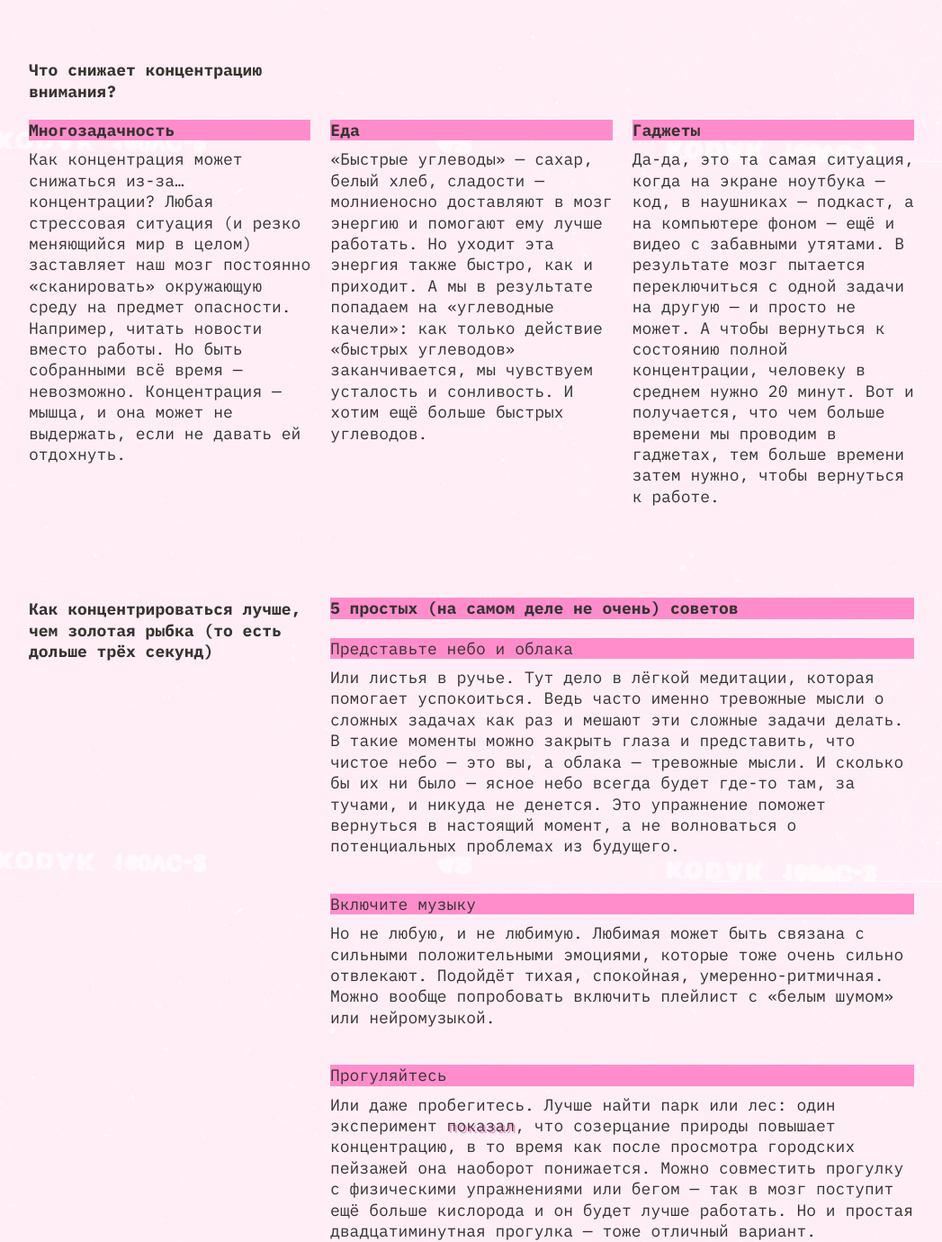
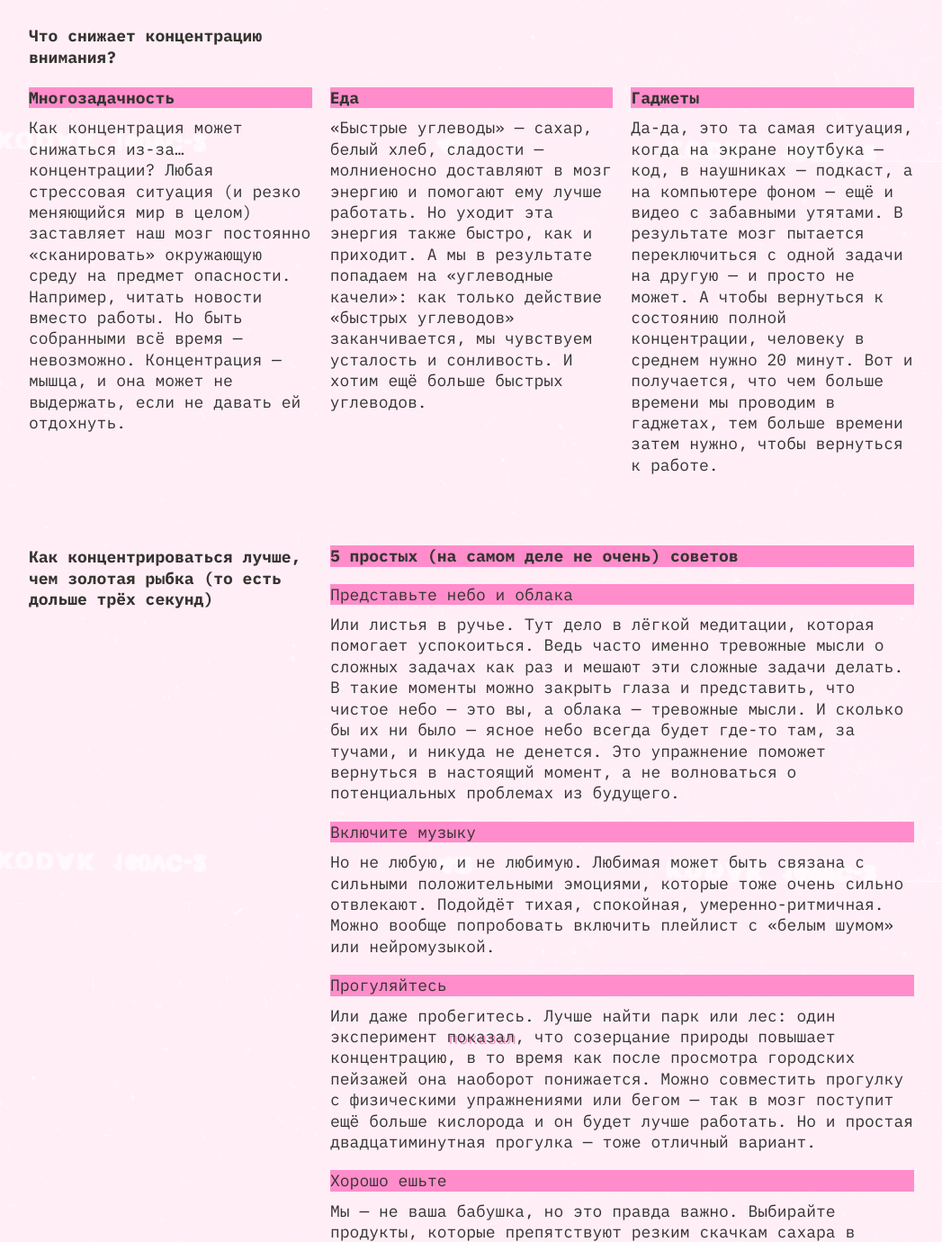
Before and after one commit to aordinartsev/slozhno-sosredotochitsya-fd, a plain HTML site: page index.html in a window 1280 px wide. Shown: the part 1420-2800 px from the top of the page at 90% size, without its empty margins (116-1163 px from the left). Drawn offline with Linux system fonts and the light colour scheme.

Commit message:
Fixed all bugs
Алексей, проверил все три разрешения. Исправления сделал. Спасибо!

```diff
--- a/index.html
+++ b/index.html
@@ -107,37 +107,37 @@
             секунд)</h2>
         <div class="card-content card-content-rec">
           <h3 class="title-decor advice">5 простых (на самом деле не очень) советов</h3>
-          <article>
+          <article class="advice-article">
             <h4 class="text-decor">Представьте небо и облака</h4>
-            <p class="main-text">Или листья в ручье. Тут дело в лёгкой медитации, которая помогает успокоиться. Ведь часто
+            <p class="main-text main-text-mobile">Или листья в ручье. Тут дело в лёгкой медитации, которая помогает успокоиться. Ведь часто
               именно тревожные мысли о сложных задачах как раз и мешают эти сложные задачи делать. В такие моменты можно
               закрыть глаза и представить, что чистое небо — это вы, а облака — тревожные мысли. И сколько бы их ни было —
               ясное небо всегда будет где-то там, за тучами, и никуда не денется. Это упражнение поможет вернуться в
               настоящий момент, а не волноваться о потенциальных проблемах из будущего.</p>
           </article>
 
-          <article>
+          <article class="advice-article">
             <h4 class="text-decor">Включите музыку</h4>
-            <p class="main-text">Но не любую, и не любимую. Любимая может быть связана с сильными положительными эмоциями,
+            <p class="main-text main-text-mobile">Но не любую, и не любимую. Любимая может быть связана с сильными положительными эмоциями,
               которые тоже очень сильно отвлекают. Подойдёт тихая, спокойная, умеренно-ритмичная. Можно вообще попробовать
               включить плейлист с «белым шумом» или нейромузыкой.</p>
           </article>
-          <article>
+          <article class="advice-article">
             <h4 class="text-decor">Прогуляйтесь</h4>
-            <p class="main-text">Или даже пробегитесь. Лучше найти парк или лес: один эксперимент <a
+            <p class="main-text main-text-mobile">Или даже пробегитесь. Лучше найти парк или лес: один эксперимент <a
                 href="https://www.sciencedirect.com/science/article/abs/pii/S0272494415000328"
                 target="_blank">показал</a>, что созерцание природы повышает концентрацию, в то время как после просмотра
               городских пейзажей она наоборот понижается. Можно совместить прогулку с физическими упражнениями или бегом —
               так в мозг поступит ещё больше кислорода и он будет лучше работать. Но и простая двадцатиминутная прогулка —
               тоже отличный вариант.</p>
           </article>
-          <article>
+          <article class="advice-article">
             <h4 class="text-decor">Хорошо ешьте</h4>
-            <p class="main-text">Мы — не ваша бабушка, но это правда важно. Выбирайте продукты, которые препятствуют
+            <p class="main-text main-text-mobile">Мы — не ваша бабушка, но это правда важно. Выбирайте продукты, которые препятствуют
               резким скачкам сахара в крови. Например, с высоким содержанием клетчатки: овощи, ягоды, бобовые (нут,
               чечевица, фасоль), коричневый рис, хлеб из цельнозерновой пшеницы.</p>
           </article>
-          <article>
+          <article class="advice-article">
             <h4 class="text-decor">Читайте</h4>
             <p class="main-text">Настоящие бумажные книги. Это правда помогает с концентрацией: чтобы прочитать пост в
               соцсети, достаточно нескольких минут или даже секунд. А вот интересная книга способна затянуть и на
@@ -155,7 +155,7 @@
       </section>
     </main>
     <footer class="footer decorated-zone">
-    <h2 class="title footer-title">focus</h2>
+      <h2 class="title footer-title">focus</h2>
     </footer>
     <script src="./scripts/script.js"></script>
   </body>
--- a/styles/style.css
+++ b/styles/style.css
@@ -8,11 +8,15 @@
   padding: 0 10px;
 }
 
+.hard-concentrate {
+  /* display: grid; */
+  margin-block-start: 0px;
+  /* gap: 100px; */
+}
+
 .low-concentrate {
-  display: grid;
-  margin-block-start: 29px;
-  margin-block-end: 30px;
-  gap: 1px;
+  margin-block-end: 0;
+  margin-block-start: 33px;
 }
 
 .header {
@@ -69,7 +73,7 @@
   line-height: 23.4px;
   letter-spacing: 0%;
   font-weight: var(--weight-bold);
-  margin-block-start: 0.px;
+  margin-block-start: 0px;
 }
 
 .title-header-decor {
@@ -90,7 +94,7 @@
 
 .main-text {
   margin: 0;
-  padding-block-end: 20px;
+  padding-block-end: 19px;
   font-weight: var(--weight-normal);
   font-family: "IBM Plex Mono", sans-serif;
   font-size: 18px;
@@ -98,9 +102,13 @@
   color:var(--main-text);
 }
 
+.main-text-mobile {
+  /* padding-block-start: -50px; */
+}
+
 .text-decor {
   margin: 0;
-  margin-block-start: 0px;
+  /* margin-block-end: px; */
   font-weight: var(--weight-normal);
   font-family: "IBM Plex Mono", sans-serif;
   font-size: 18px;
@@ -123,6 +131,10 @@
 .img-title {
   margin-block-start: 1px;
   margin-block-end: 0px;
+}
+
+.card-content-rec {
+  /* gap: 20px; */
 }
 
 img {
@@ -151,13 +163,13 @@ footer {
   padding-top: 9px;
   list-style: none;
   padding-right: 0px;
-  gap: 16px;
+  gap: 15px;
 }
 
 .header__theme-menu-button {
   padding: 1px 12px;
   background: transparent;
-  border: none;
+  border: 1px solid transparent;
   color: var(--accent-color);
   font-family: "IBM Plex Mono", sans-serif;
   font-weight: var(--weight-normal);
@@ -181,7 +193,7 @@ footer {
 
 .header__theme-menu-button:focus-visible {
   outline: none;
-  border: none;
+  border: 1px solid transparent;
   border-bottom: 1px solid var(--accent-color);
 }
 
@@ -219,12 +231,12 @@ a {
 }
 
 a:focus-visible {
-  outline: none;
-  border: 1px solid var(--main-text);
+  outline: 1px solid var(--main-text);
+  /* border: 1px solid var(--main-text); */
 }
 
 a:focus {
-  outline: none;
+  outline: 1px solid var(--main-text);
 }
 
 a:hover {
@@ -236,13 +248,26 @@ border-bottom: 1px solid var(--main-text);
 }
 
 .advice {
-  display: grid;
-  margin-block-end: 19px;
+  margin-block-start: 0px;
+  margin-block-end: 42px;
+}
+
+.advice-concentrate {
+  margin-block-start: 33px;
 }
 
 .advice-concentrate .text-decor {
   margin-block-end: 10px;
-  margin-block-start: 1px;
+  margin-block-start: -23px;
+}
+
+.advice-article {
+    margin-block-end: 0px;
+}
+
+.main-text-mobile {
+  padding-block-start: 0px;
+  margin-block-end: 24px;
 }
 
 @media (width >= 768px) {
@@ -260,7 +285,9 @@ border-bottom: 1px solid var(--main-text);
   }
 
   .main-text {
-    padding-block-end: 20px;
+    padding-block-end: 0px;
+    margin-block-end: 20px;
+    /* gap: 20px; */
   }
 
   .title-decor {
@@ -281,11 +308,16 @@ border-bottom: 1px solid var(--main-text);
   }
 
   .advice-concentrate {
-    margin-top: 79px;
+    margin-block-start: 58px;
   }
 
   .advice-concentrate .text-decor {
-    margin-block-end: 9px;
+    margin-block-end: 10px;
+    margin-block-start: 0px;
+  }
+
+  .advice-article {
+    margin-block-end: -20px;
   }
 
   .title {
@@ -333,23 +365,32 @@ border-bottom: 1px solid var(--main-text);
     align-items: start;
   }
 
+  .low-concentrate {
+    margin-block-end: 0;
+    margin-block-start: 60px;
+  }
+
+  .advice-concentrate {
+    margin-block-start: 57px;
+  }
+
   .card-content-low {
     display: grid;
     grid-column-start: 1;
     grid-column-end: 3;
-    gap: 22px;
+    gap: 2px;
   }
 
   .card-content {
     display: grid;
     grid-column-start: 2;
     grid-column-end: 3;
-    gap: 22px;
+    gap: 2px;
   }
 
-  .hard-concentrate {
+  /* .hard-concentrate {
     padding-block-end: 48px;
-  }
+  } */
 
   .advice {
     margin-block-start: 1px;
@@ -396,6 +437,7 @@ border-bottom: 1px solid var(--main-text);
     grid-column-end: 2;
     grid-row-start: 3;
     grid-row-end: 5;
+    object-position: center;
   }
 
   .img-ice-cream {
@@ -404,6 +446,7 @@ border-bottom: 1px solid var(--main-text);
     grid-column-end: 4;
     grid-row-start: 2;
     grid-row-end: 4;
+    object-position: center;
   }
 
   .img-books {
@@ -473,23 +516,38 @@ border-bottom: 1px solid var(--main-text);
   }
 
   .title-header-decor {
-    margin-block-start: 132px;
-    margin-inline: 233px;
+    margin-block-start: 133px;
+    margin-inline: 237px;
     margin-inline-end: 19px;
     grid-column-start: 2;
     min-block-size: 70px;
+    /* min-inline-size: 250px; */
+  }
+
+  .card-content {
+    /* gap: 19px; */
+  }
+
+  .title-decor {
+    margin-block-end: 10px;
   }
 
   .section {
     grid-template-columns: 1fr 649px;
+    gap: 3px;
   }
 
   .low-concentrate {
     margin-block-end: 0;
+    margin-block-start: 57px;
+  }
+
+  .advice-article {
+    margin-block-end: -9px;
   }
 
   .advice-concentrate {
-    margin-block-start: 80px;
+    margin-block-start: 57px;
   }
 
   .card-title {
@@ -502,6 +560,16 @@ border-bottom: 1px solid var(--main-text);
     grid-template-columns: 1fr 1fr 1fr;
     grid-template-rows: 1fr;
     align-items: start;
+    gap: 20px;
+  }
+
+  .card-content-rec {
+    gap: 9px;
+  }
+
+  .main-text {
+    padding-block-end: 0px;
+    margin-block-end: 20px;
   }
 
   .header__theme-menu-list {
@@ -536,9 +604,14 @@ border-bottom: 1px solid var(--main-text);
     grid-column-end: auto;
   }
 
+  .img-title {
+    margin-block-start: 1px;
+    margin-block-end: 0px;
+  }
+
   .image {
     grid-template-rows: min-content 260px 315px 433px;
-    margin-block-start: 81px;
+    margin-block-start: 67px;
   }
 
   footer {
```
